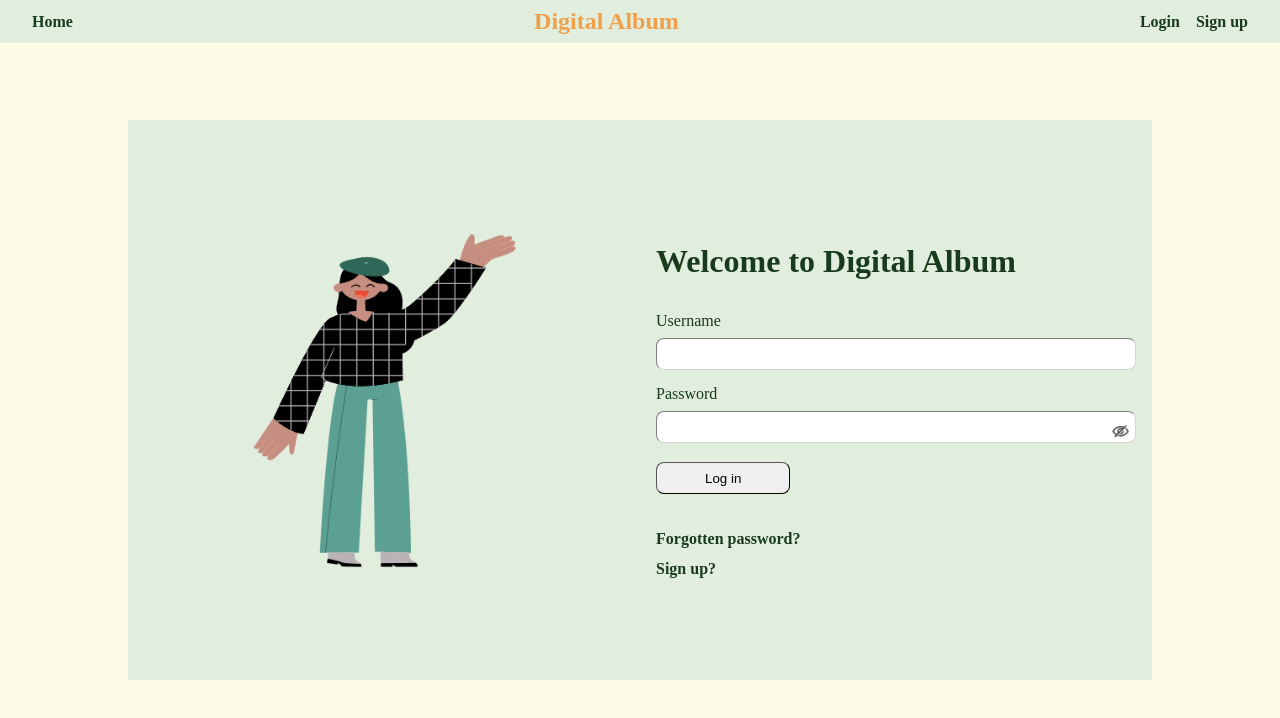
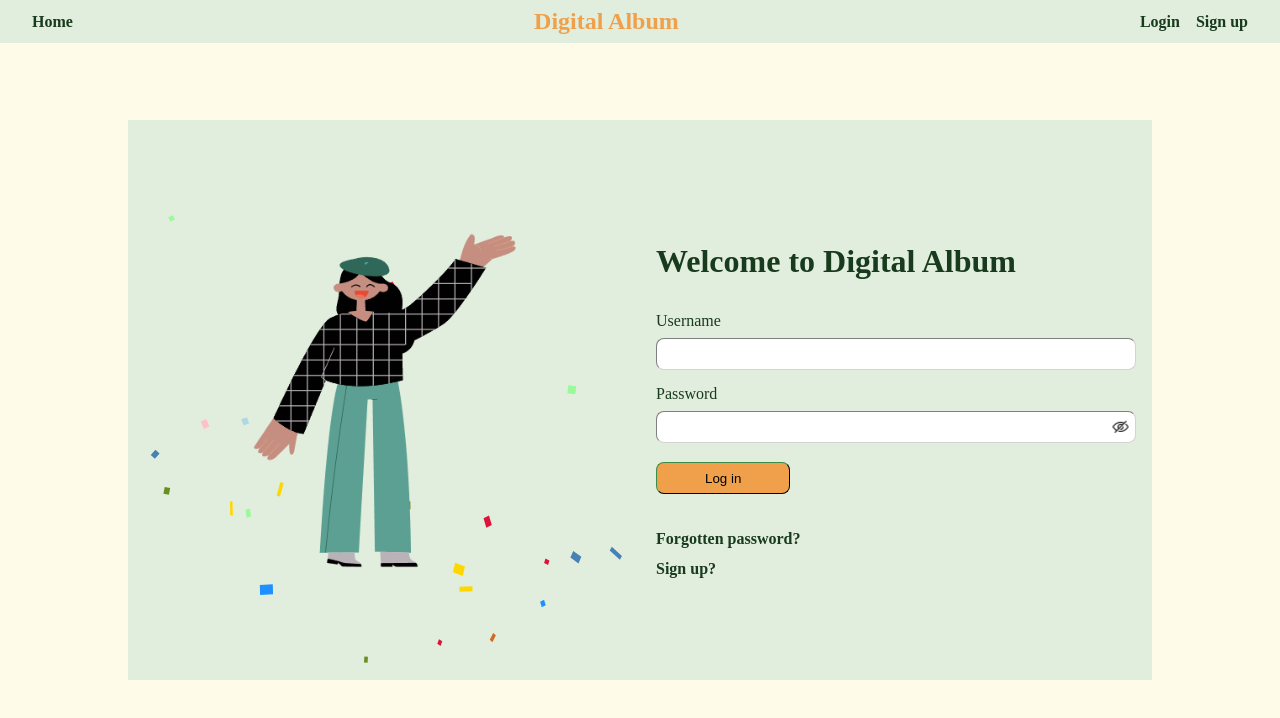
Before and after one commit to sunny-potato/digital_album, a React (Vite) app in the folder client/: page /login in a window 1280 px wide. Shown: the top 718 px of the page. Built offline with nearby package versions, Linux system fonts and the light colour scheme.

Commit message:
confetti animation on the login page

```diff
--- /dev/null
+++ b/client/src/Components/ConfettiEffect.tsx
@@ -0,0 +1,66 @@
+import s from "../Styles/ConfettiEffect.module.css";
+import { useEffect, useRef, useState } from "react";
+import { getRandomNumber, getRandomInt } from "../Utils/calculations";
+
+function ConfettiEffect() {
+  const confetti = useRef<HTMLDivElement>(null);
+
+  const createConfettiPieces = () => {
+    if (!confetti.current) return;
+
+    const pageWidth = confetti.current.offsetWidth;
+    const pageHeight = confetti.current.offsetHeight;
+    const colorList = [
+      "DodgerBlue",
+      "OliveDrab",
+      "Gold",
+      "Pink",
+      "SlateBlue",
+      "LightBlue",
+      "Gold",
+      "Violet",
+      "PaleGreen",
+      "SteelBlue",
+      "SandyBrown",
+      "Chocolate",
+      "Crimson",
+    ];
+    for (let i = 0; i < 15; i++) {
+      const piece = document.createElement("span");
+      const height = getRandomNumber(5, 15);
+      const width = getRandomNumber(5, 10);
+      const color = colorList[getRandomNumber(0, colorList.length - 1)];
+      const skewX = getRandomNumber(0, 30);
+      const skewY = getRandomNumber(0, 30);
+      const left = getRandomNumber(20, pageWidth - 20);
+      const delay = getRandomInt(0, 3);
+      const duration = getRandomInt(5, 8);
+
+      //   piece.className = "confettiPiece";
+      piece.style.position = "absolute";
+      piece.style.height = `${height}px`;
+      piece.style.width = `${width}px`;
+      piece.style.background = `${color}`;
+      piece.style.transform = `skew(${skewX}deg, ${skewY}deg)`;
+      piece.style.left = `${left}px`;
+      piece.style.animationDelay = `${delay}s`;
+      piece.style.animationDuration = `${duration}s`;
+      piece.style.top = `-20px`;
+
+      confetti.current.appendChild(piece);
+    }
+    return;
+  };
+
+  useEffect(() => {
+    createConfettiPieces();
+  }, []);
+
+  return (
+    <div className={s.confettiContainer}>
+      <div className={s.confettiWrapper} ref={confetti}></div>
+    </div>
+  );
+}
+
+export default ConfettiEffect;
--- a/client/src/Components/Nav.tsx
+++ b/client/src/Components/Nav.tsx
@@ -5,7 +5,7 @@ import { UserContext } from "../AppContext";
 
 function Nav({ username }: { username: string | undefined }) {
   const { userId } = useContext(UserContext);
-  console.log({ userId });
+  // console.log({ userId });
   return (
     <div className={s.navContainer}>
       <div className={s.navLeft}>
--- a/client/src/Pages/Login.tsx
+++ b/client/src/Pages/Login.tsx
@@ -1,4 +1,4 @@
-import { useState, useContext } from "react";
+import { useState, useContext, useRef, useEffect } from "react";
 import { Link, useNavigate } from "react-router-dom";
 import { Login as login } from "../Types/Login";
 import { validateLoginInfo } from "../Axios";
@@ -7,8 +7,10 @@ import s from "../Styles/Login.module.css";
 import hideEyeIcon from "../Images/hide.png";
 import viewEyeIcon from "../Images/view.png";
 import welcomeImage from "../Images/welcome.svg";
+import ConfettiEffect from "../Components/ConfettiEffect";
 
 function Login({ setUsername }: { setUsername: (value: string) => void }) {
+  // const confettiRef = useRef(0);
   const { setUserId } = useContext(UserContext);
   const navigate = useNavigate();
   const [loginInfo, setLoginInfo] = useState<login>({
@@ -19,6 +21,10 @@ function Login({ setUsername }: { setUsername: (value: string) => void }) {
   const [isLoginValidated, setIsLoginValidated] = useState<boolean>(true);
   const [isPasswordHidden, setIsPasswordHidden] = useState<boolean>(true);
   const [isLoading, setIsLoading] = useState<boolean>(false);
+
+  // useEffect(() => {
+  //   console.log(confettiRef.current.offsetWidth);
+  // }, []);
 
   function loginInputHandler(key: string, value: string) {
     setLoginInfo({ ...loginInfo, [key]: value });
@@ -62,6 +68,7 @@ function Login({ setUsername }: { setUsername: (value: string) => void }) {
   return (
     <div className={s.pageContainer}>
       <div className={s.imageContainer}>
+        <ConfettiEffect />
         <img
           className={s.welcomeImage}
           src={welcomeImage}
--- /dev/null
+++ b/client/src/Styles/ConfettiEffect.module.css
@@ -0,0 +1,38 @@
+* {
+  box-sizing: border-box;
+}
+
+.confettiContainer {
+  position: absolute;
+  height: 100%;
+  width: 100%;
+}
+.confettiWrapper {
+  position: absolute;
+  top: 0;
+  bottom: 0;
+  left: 0;
+  right: 0;
+  overflow: hidden;
+}
+span {
+  animation: confetti 7s linear infinite;
+}
+
+@keyframes confetti {
+  0% {
+    transform: translate(-1vw, -10vh) rotateZ(0) rotateY(60deg);
+  }
+  25% {
+    transform: translate(1vw, 25vh) rotateZ(350deg);
+  }
+  50% {
+    transform: translate(0vw, 50vh) rotateZ(180deg) rotateY(60deg);
+  }
+  75% {
+    transform: translate(-1vw, 70vh) rotateY(-60deg);
+  }
+  100% {
+    transform: translate(0vw, 100vh);
+  }
+}
--- a/client/src/Styles/Login.module.css
+++ b/client/src/Styles/Login.module.css
@@ -16,10 +16,12 @@
   justify-content: center;
   align-items: center;
   /* border-right: 1px solid #183a1d; */
+  position: relative;
 }
 
 .welcomeImage {
   height: 60%;
+  z-index: 1;
 }
 
 .contentContainer {
@@ -80,7 +82,7 @@ input {
   position: absolute;
   bottom: 0;
   right: 0;
-  transform: translate(-20%, -30%);
+  transform: translate(-20%, -50%);
 }
 
 .hideEyeIcon,
@@ -94,7 +96,9 @@ input {
   padding: 0.5rem 3rem;
   border-radius: 0.5rem;
   border-width: 0.1em;
+  border-color: #183a1d;
   margin-top: 0.3rem;
+  background-color: #f0a04b;
 }
 
 .invalidMessage,
--- /dev/null
+++ b/client/src/Utils/calculations.ts
@@ -0,0 +1,7 @@
+export function getRandomNumber(min: number, max: number) {
+  return Math.floor(Math.random() * (max - min + 1) + min);
+}
+
+export function getRandomInt(min: number, max: number) {
+  return Math.random() * (max - min + 1) + min;
+}
```
